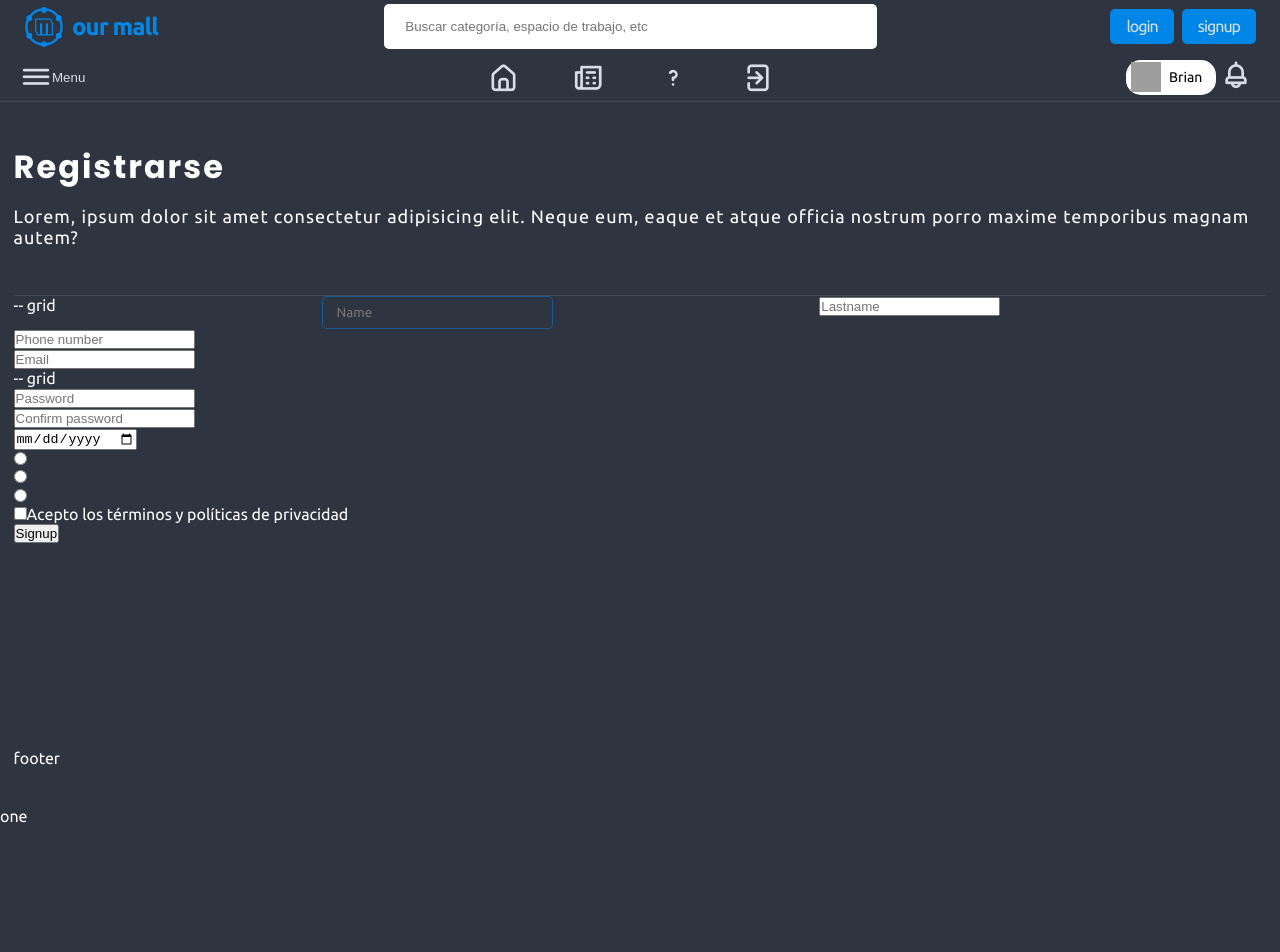
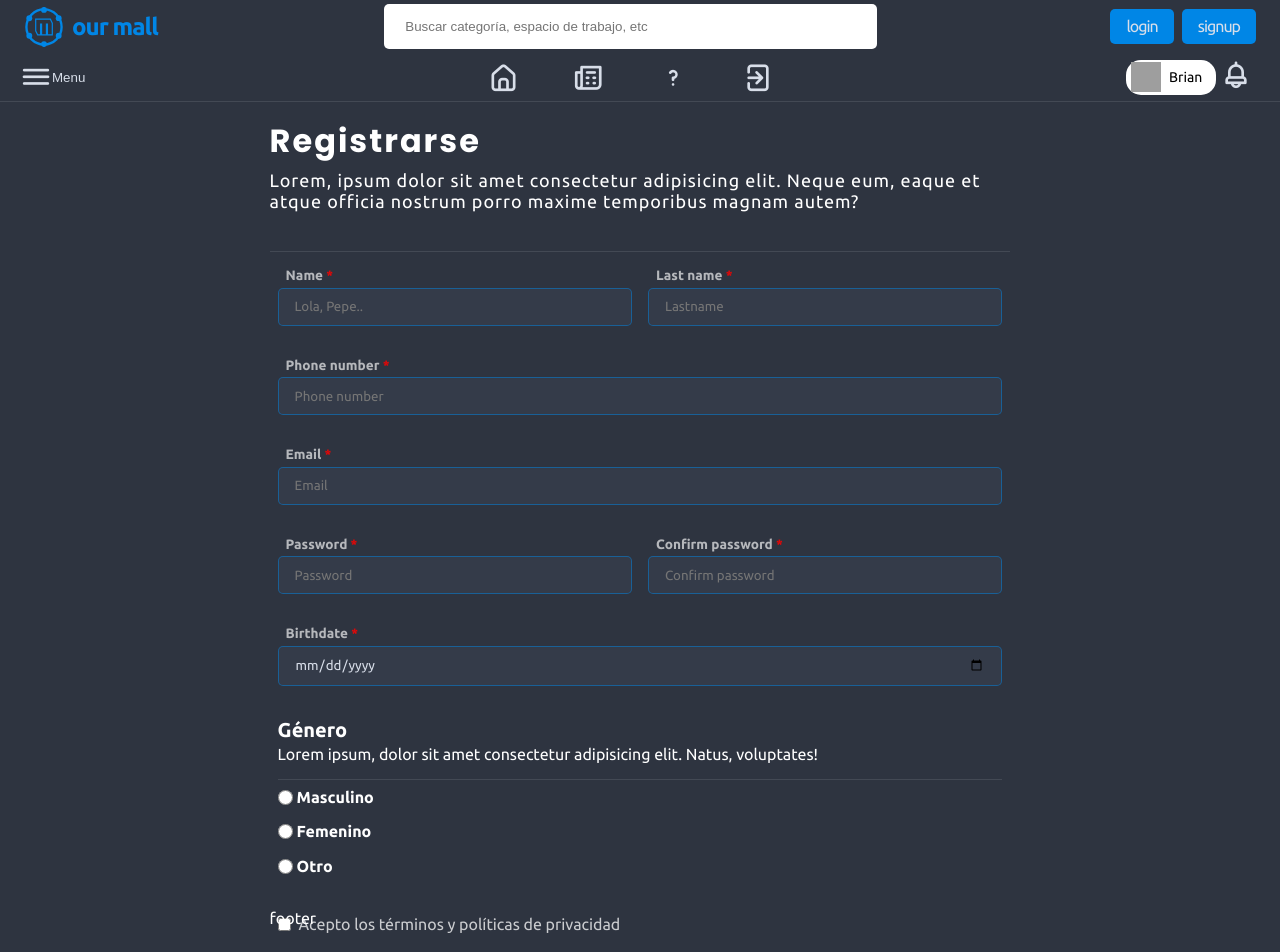
Before and after one commit to OurMall/om-client, an Angular app: page /signup in a window 1280 px wide. Shown: the top 952 px of the page. Built offline with nearby package versions, Linux system fonts and the light colour scheme; no server answers; grey boxes are pictures that could not be loaded; a web font is replaced by a local one.

Commit message:
Finish: signup UI for user registration. BC

```diff
--- a/src/app/modules/public/signup/signup.component.html
+++ b/src/app/modules/public/signup/signup.component.html
@@ -6,55 +6,70 @@
 		</div>
 		<div class="body">
 			<form class="signup__form">
-				<div class="om-field-grid"> -- grid
-					<div>
-						<input class="om-input" id="name" type="text" placeholder="Name">
+				<div class="om-field-group">
+					<div class="om-field">
+						<label for="name" class="om-field-label">Name</label>
+						<input class="om-input" id="name" type="text" placeholder="Lola, Pepe..">
 					</div>
-					<div>
-						<input type="text" placeholder="Lastname">
+					<div class="om-field">
+						<label for="lastname" class="om-field-label">Last name</label>
+						<input class="om-input" id="lastname" type="text" placeholder="Lastname">
 					</div>
 				</div>
-				<div>
-					<div>
-						<input type="tel" placeholder="Phone number">
+				<div class="om-field">
+					<label for="phone-number" class="om-field-label">Phone number</label>
+					<input class="om-input" id="phone-number" type="tel" placeholder="Phone number">
+				</div>
+				<div class="om-field">
+					<label for="email" class="om-field-label">Email</label>
+					<input class="om-input" id="email" type="email" placeholder="Email">
+				</div>
+				<div class="om-field-group">
+					<div class="om-field">
+						<label for="password" class="om-field-label">Password</label>
+						<input class="om-input" id="password" type="password" placeholder="Password">
+					</div>
+					<div class="om-field">
+						<label for="confirm-password" class="om-field-label">Confirm password</label>
+						<input class="om-input" id="confirm-password" type="password" placeholder="Confirm password">
 					</div>
 				</div>
-				<div>
-					<div>
-						<input type="email" placeholder="Email">
+				<div class="om-field">
+					<label for="birthdate" class="om-field-label">Birthdate</label>
+					<input class="om-input" id="birthdate" type="date" placeholder="Birthdate">
+				</div>
+				<div class="gender__section om-field">
+					<div class="information">
+						<h3 class="information__title">Género</h3>
+						<p class="information__description">Lorem ipsum, dolor sit amet consectetur adipisicing elit. Natus, voluptates!</p>
+					</div>
+					<div class="gender__option">
+						<input type="radio" id="male" value="Male">
+						<div class="helper">
+							<label for="male">Masculino</label>
+						</div>
+					</div>
+					<div class="gender__option">
+						<input type="radio" id="female" value="Female">
+						<div class="helper">
+							<label for="female">Femenino</label>
+						</div>
+					</div>
+					<div class="gender__option">
+						<input type="radio" id="other" value="Other">
+						<div class="helper">
+							<label for="other">Otro</label>
+						</div>
 					</div>
 				</div>
-				<div> -- grid
-					<div>
-						<input type="password" placeholder="Password">
-					</div>
-					<div>
-						<input type="password" placeholder="Confirm password">
-					</div>
-				</div>
-				<div>
-					<div>
-						<input type="date" placeholder="Birthdate">
-					</div>
-				</div>
-				<div>
-					<div>
-						<input type="radio" name="gender" value="Male">
-					</div>
-					<div>
-						<input type="radio" name="gender" value="Female">
-					</div>
-					<div>
-						<input type="radio" name="gender" value="Other">
-					</div>
-				</div>
-				<div>
+				<div class="privacy__section om-field">
 					<input type="checkbox" id="privacy">
 					<label for="privacy">Acepto los t&eacute;rminos y pol&iacute;ticas de privacidad</label>
 				</div>
-				<div>
-					<button type="submit">
+				<div class="om-field">
+					<button class="om-button" type="submit">
 						Signup
+						<i class="icon uil uil-signout"></i>
 					</button>
 				</div>
 			</form>
@@ -64,9 +79,3 @@
 		</div>
 	</div>
 </section>
-<section class="one">
-	one
-</section>
-<section class="two">
-	two
-</section>
--- a/src/app/modules/public/signup/signup.component.scss
+++ b/src/app/modules/public/signup/signup.component.scss
@@ -4,11 +4,11 @@
 
 	.container {
 		height: 100%;
-		max-width: 1280px;
+		max-width: 768px;
 		display: flex;
 		flex-direction: column;
 		margin: 0 auto;
-		padding: 2.5rem .85rem;
+		padding: 1.5rem .85rem;
 
 		.heading {
 			display: flex;
@@ -17,17 +17,17 @@
 			border-bottom: 1px solid rgba($color: variables.$light-color, $alpha: 0.1);
 
 			.title {
-				font-family: "Poppins", sans-serif;
+				font-family: "poppins", sans-serif;
 				font-weight: 700;
 				font-size: 2rem;
-				line-height: 50px;
+				line-height: 30px;
 				letter-spacing: 2px;
 			}
 
 			.description {
 				font-size: 18px;
 				letter-spacing: 1px;
-				padding: .85rem 0 3rem 0;
+				padding: .85rem 0 2.5rem 0;
 			}
 		}
 
@@ -39,16 +39,59 @@
 				display: flex;
 				flex-direction: column;
 
+				.gender__section {
+					display: flex;
+					flex-direction: column;
+					justify-content: flex-start;
+					flex-wrap: wrap;
 
+					.information {
+						display: flex;
+						flex-direction: column;
+						padding: 0 0 1rem 0;
+						border-bottom: 1px solid rgba($color: variables.$light-color, $alpha: 0.1);
+
+						&__title {
+							font-size: 1.25rem;
+							margin-bottom: .25rem;
+						}
+					}
+
+					.gender__option {
+						display: flex;
+						flex-direction: row;
+						align-items: center;
+						justify-content: flex-start;
+						padding: .5rem 0;
+
+						input {
+							height: 15px;
+							width: 15px;
+						}
+
+						.helper {
+							display: flex;
+							flex-direction: column;
+
+							label {
+								margin-left: .25rem;
+								font-weight: 600;
+							}
+						}
+					}
+				}
+
+				.privacy__section {
+					display: flex;
+					flex-direction: row;
+					align-items: center;
+
+					label {
+						margin-left: .5rem;
+						color: rgba($color: variables.$light-color, $alpha: 0.75);
+					}
+				}
 			}
 		}
 	}
 }
-
-.one {
-	height: 100vh;
-}
-
-.two {
-	height: 100vh;
-}
--- a/src/assets/sass/_custom.scss
+++ b/src/assets/sass/_custom.scss
@@ -23,6 +23,7 @@
 	outline: none;
 	border-radius: 0;
 	cursor: pointer;
+	transition: all .5s cubic-bezier(0.86, 0.01, 0.15, 0.99);
 }
 
 %_flex-button {
@@ -39,7 +40,6 @@
 	font-weight: 700;
 	text-transform: uppercase;
 	outline: rgba($color: variables.$nord-light-color, $alpha: 1) solid 2px;
-	transition: all .5s cubic-bezier(0.86, 0.01, 0.15, 0.99);
 
 	&:hover {
 		background-color: rgba($color: variables.$nord-light-color, $alpha: 1.0);
@@ -65,18 +65,63 @@
 	}
 }
 
+.om-button {
+	@extend %_flex-button;
+	text-transform: uppercase;
+	font-weight: 700;
+	padding: .85rem 1.25rem;
+	justify-content: center;
+	align-items: center;
+	background-color: rgba($color: variables.$main-color, $alpha: 1.0);
+	color: rgba($color: variables.$nord-light-color, $alpha: 1.0);
+	border: 1px solid rgba($color: variables.$light-color, $alpha: 1.0);
+
+	&:hover {
+		background-color: rgba($color: variables.$main-alt-color, $alpha: 1.0);
+		border-radius: 15px;
+	}
+}
+
 /* ================ END BUTTONs =============== */
 
 /* =============== FORMS ====================== */
 
+.om-field {
+	width: 100%;
+	display: flex;
+	flex-direction: column;
+	padding: 1rem .5rem;
+}
+
+.om-field-label {
+	font-weight: 600;
+	font-size: .85rem;
+	padding: 0 0 0 .5rem;
+	margin-bottom: .25rem;
+	color: rgba($color: variables.$light-color, $alpha: 0.65);
+
+	&::after {
+		content: " *";
+		color: rgba($color: #e40707, $alpha: 1.0);
+	}
+}
+
+.om-field-group {
+	width: 100%;
+	display: flex;
+	flex-direction: row;
+	justify-content: space-between;
+}
+
 .om-field-grid {
-	display: grid;
-	grid-template-columns: auto auto auto;
+	display: flex;
+	flex-direction: row;
+	justify-content: flex-start;
 }
 
 %_input {
 	font-family: inherit;
-	padding: .5rem .85rem;
+	padding: .65rem 1rem;
 	border-radius: 5px;
 	border: 1px solid rgba($color: variables.$main-color, $alpha: 0.5);
 
@@ -87,8 +132,9 @@
 
 .om-input {
 	@extend %_input;
-	background-color: rgba($color: variables.$nord-dark-color, $alpha: 0.5);
+	background-color: rgba($color: variables.$nord-dark-alt-color, $alpha: 0.5);
 	color: rgba($color: variables.$nord-light-color, $alpha: 1.0);
+	width: 100%;
 }
 
 /* =============== ENDFORMS =================== */
```
